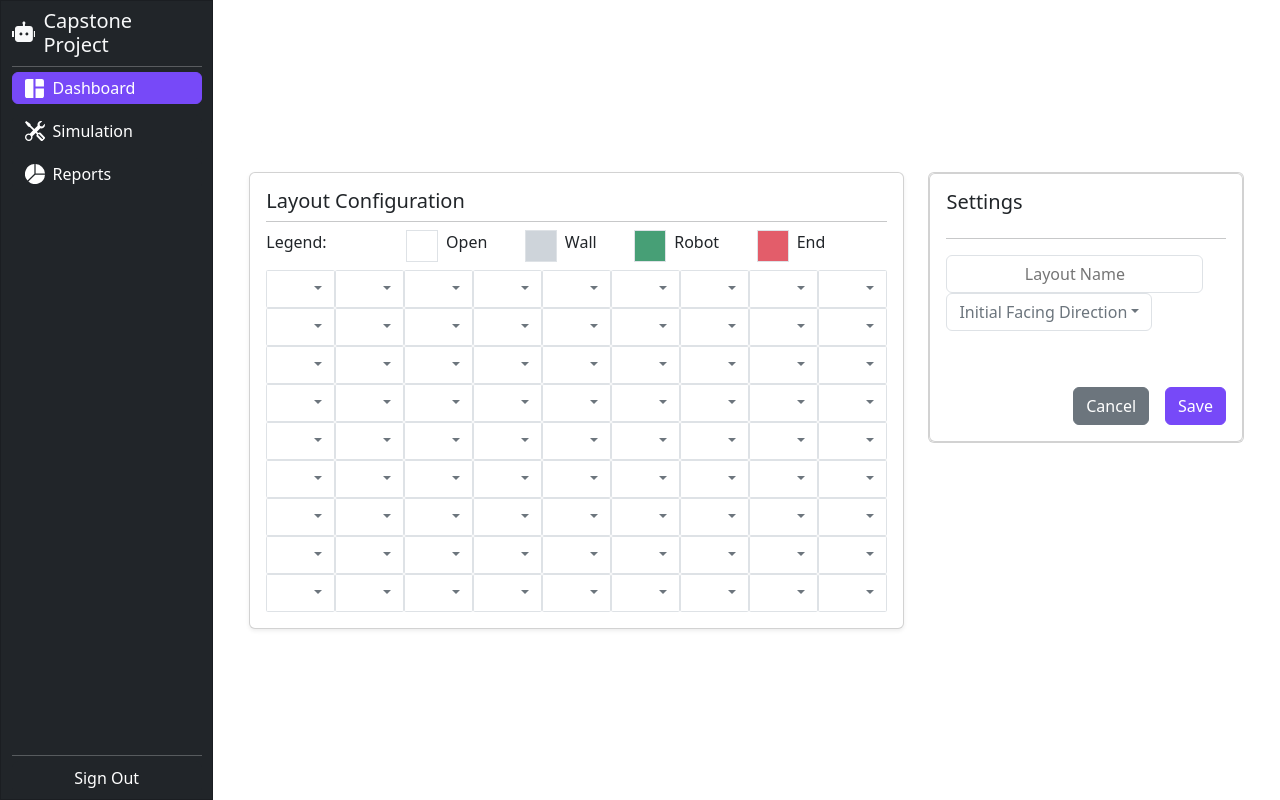
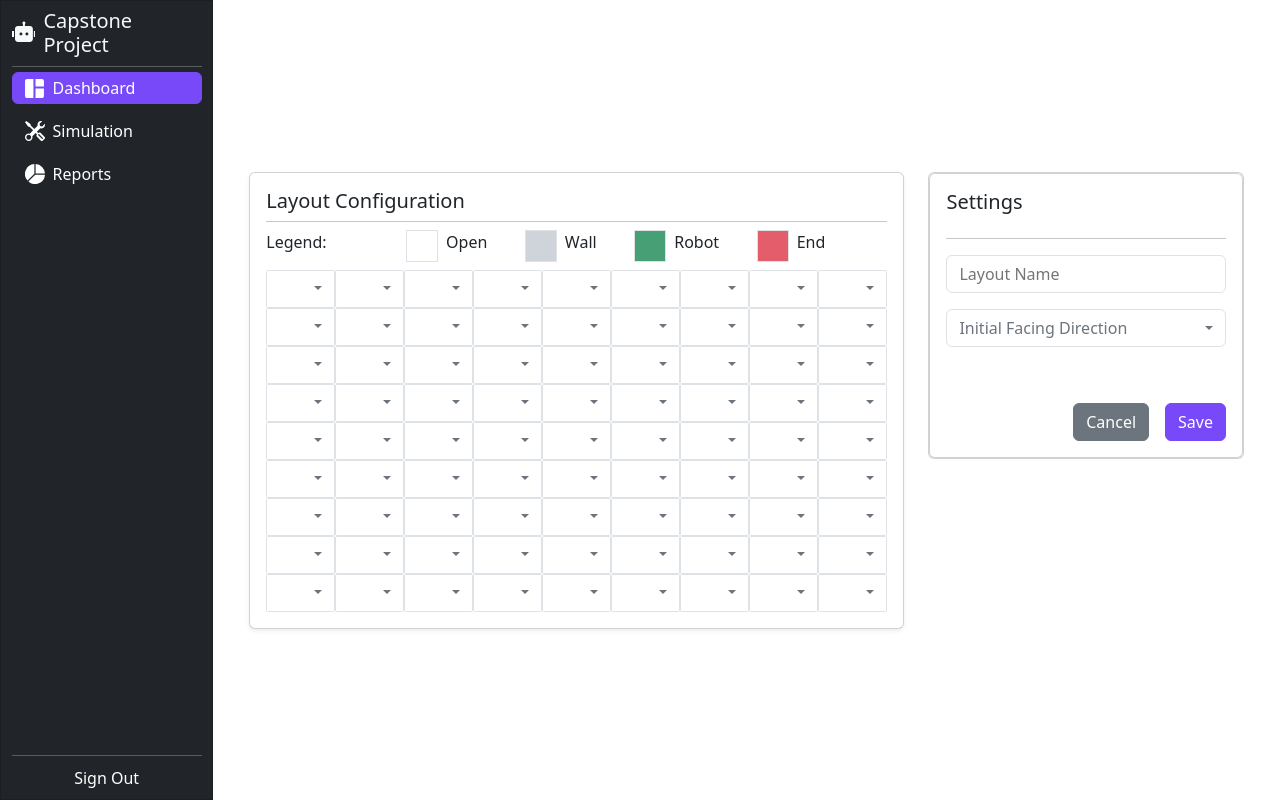
Before and after one commit to pinkeshkhannak/cohort-3-factory-layout-admin, a React (Create React App) app in the folder factory-layout/layout-frontend/: page / in a window 1280 px wide. Built offline with nearby package versions, Linux system fonts and the light colour scheme.

Commit message:
Spacing added

```diff
--- a/factory-layout/layout-frontend/src/components/Settings.js
+++ b/factory-layout/layout-frontend/src/components/Settings.js
@@ -30,9 +30,11 @@ function Settings() {
             <ColoredLine width={"100%"} />
 
             <form>
+            <Stack gap={3}>
               <div>
                 <input type="text" className="btn btn-secondary" id="exampleInputEmail1" aria-describedby="layoutName" placeholder="Layout Name" value={layoutName} onChange={handleLayoutNameChange} />
               </div>
+
 
 
               <Dropdown>
@@ -67,6 +69,7 @@ function Settings() {
 
                 </Dropdown.Menu>
               </Dropdown>
+              </Stack>
             </form>
             <br/>
             <div className="save-cancel">
```
